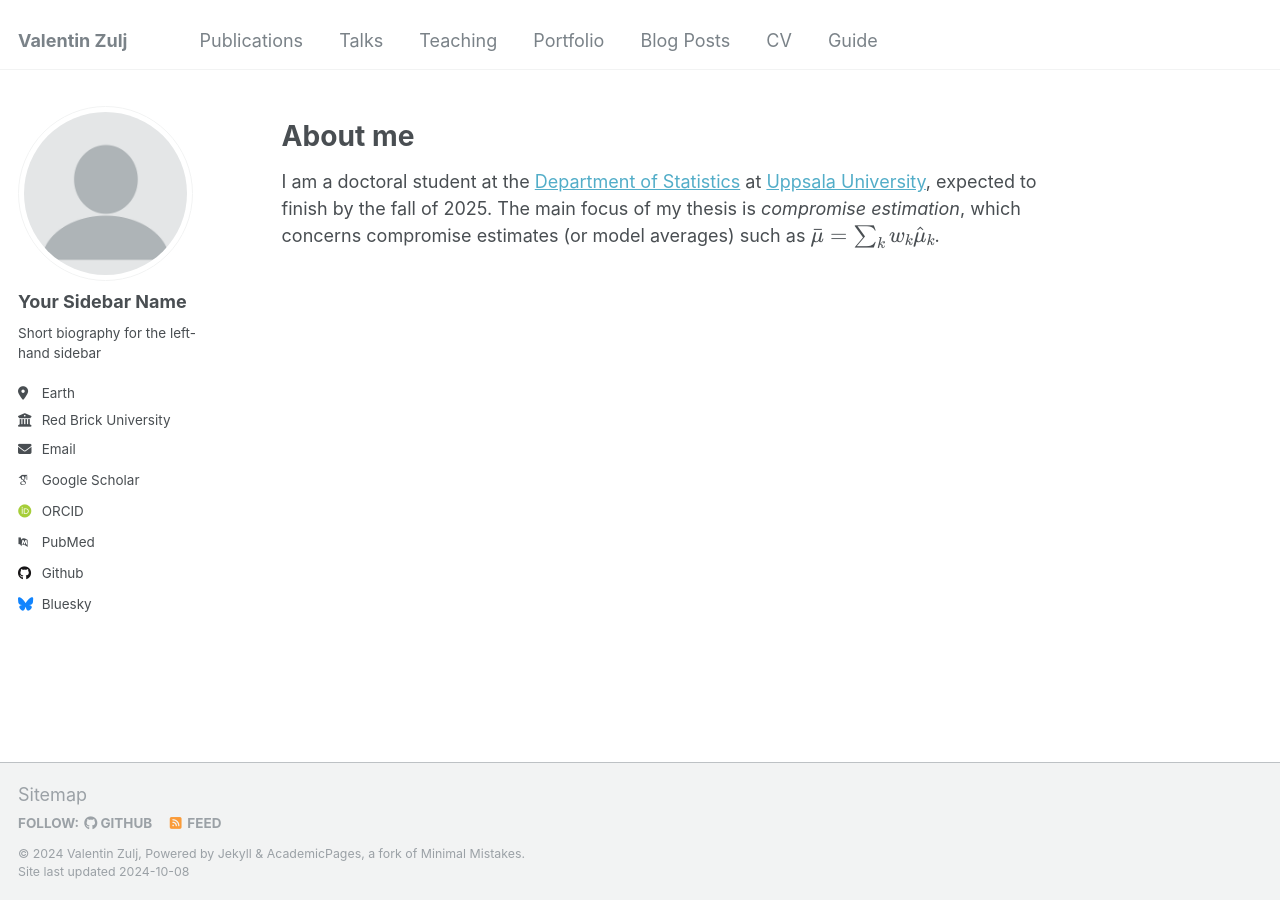
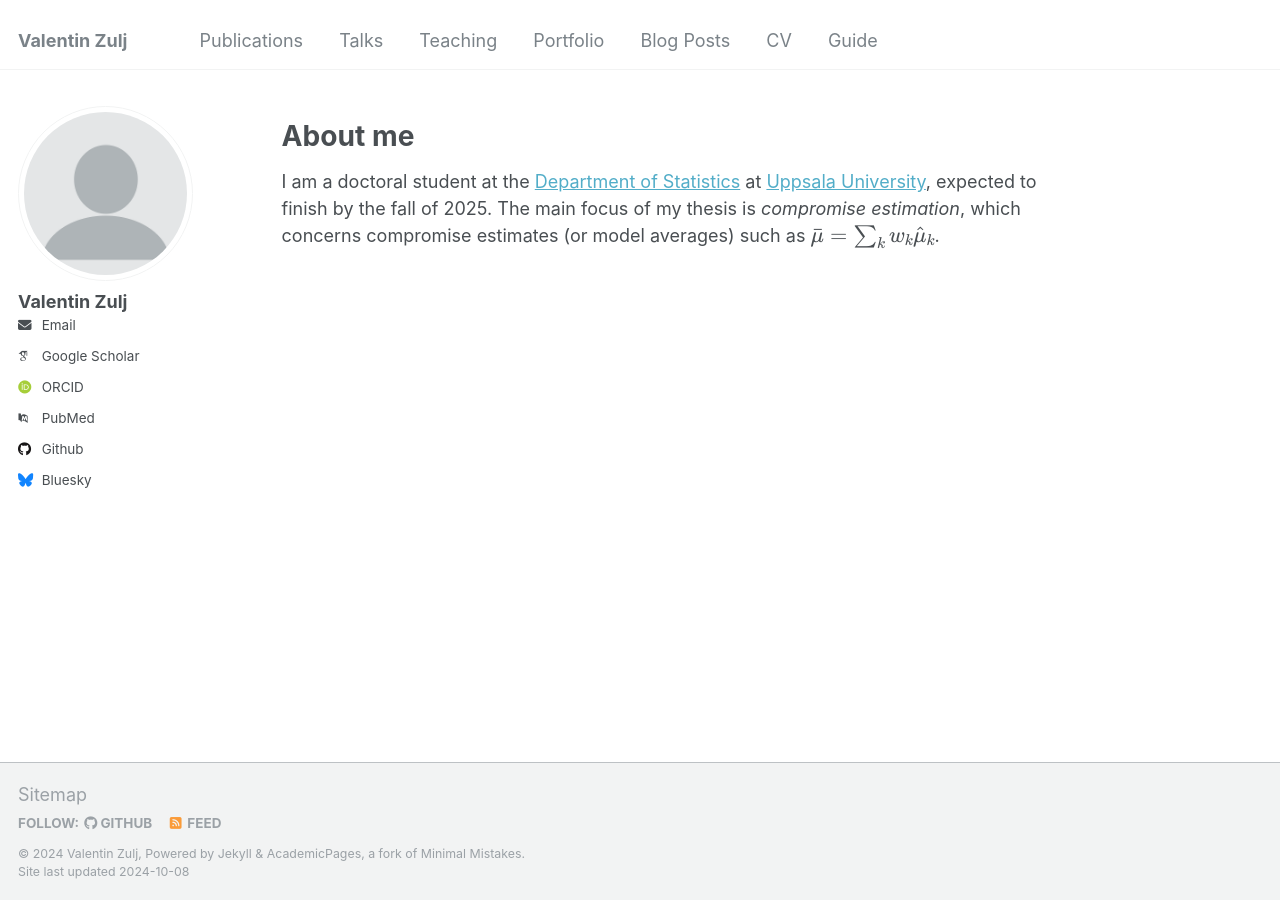
Before and after one commit to valentinzulj/valentinzulj.github.io, a Jekyll site: the page built from _pages/about.md, in a window 1280 px wide. Built offline with Jekyll 4.4.1, drawn with Linux system fonts in a browser that asks for light colours; some web fonts are replaced.

Commit message:
update config

```diff
--- a/_config.yml
+++ b/_config.yml
@@ -22,11 +22,11 @@
 author:
   # Biographic information
   avatar           : "profile.png"
-  name             : "Your Sidebar Name"
+  name             : "Valentin Zulj"
   pronouns         : # example: "she/her"
-  bio              : "Short biography for the left-hand sidebar"
-  location         : "Earth"
-  employer         : "Red Brick University"
+  bio              : #"Short biography for the left-hand sidebar"
+  location         : #"Earth"
+  employer         : #"Red Brick University"
   uri              : # URL
   email            : "none@example.org"
 
```
